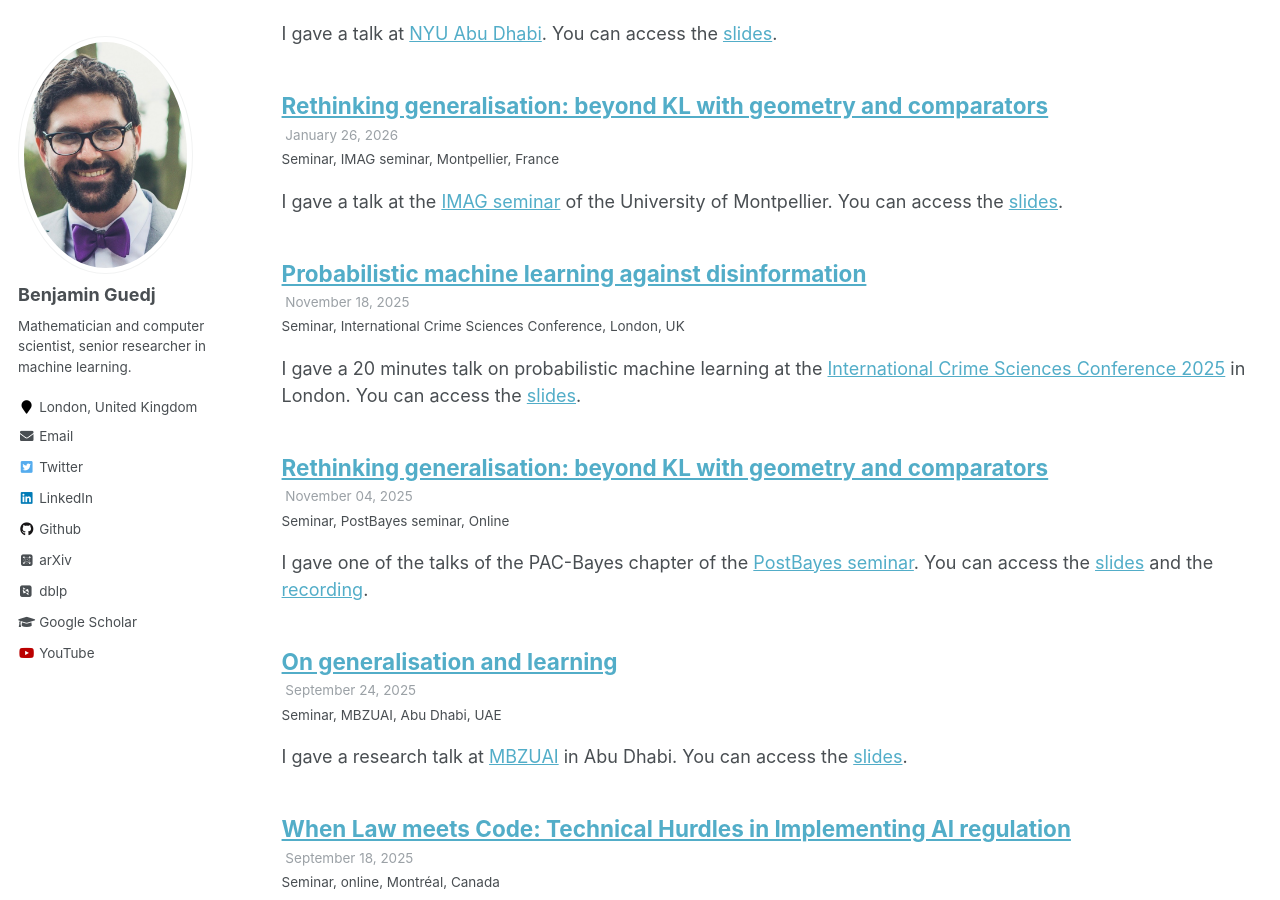
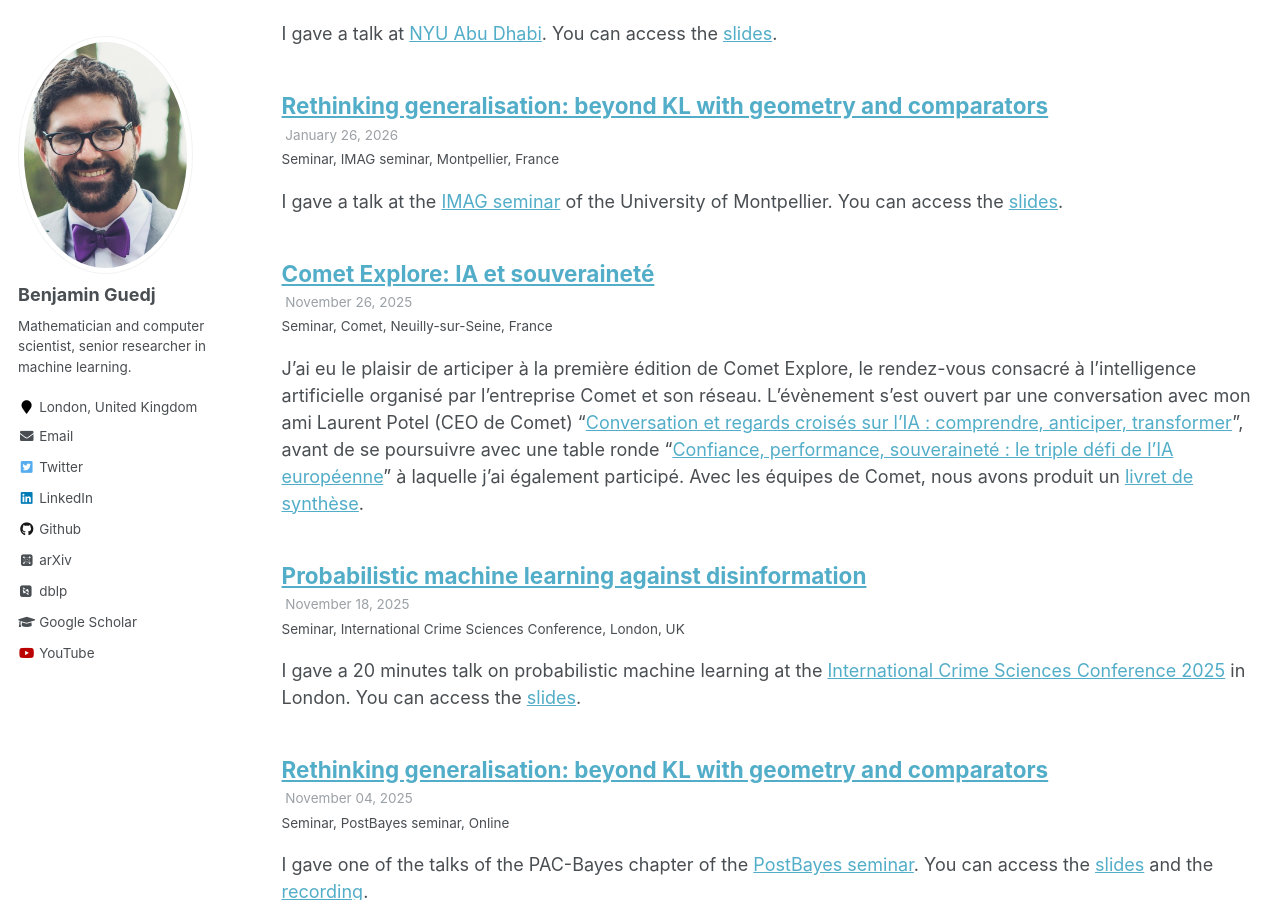
Before and after one commit to bguedj/bguedj.github.io, a Jekyll site: the page built from _pages/talks.html, in a window 1280 px wide and 900 px high, scrolled down 460 px. Built offline with Jekyll 4.4.1, drawn with Linux system fonts in a browser that asks for light colours; some web fonts are replaced.

Commit message:
add videos

```diff
--- /dev/null
+++ b/_talks/2025-11-26-conference-comet.md
@@ -0,0 +1,11 @@
+---
+title: "Comet Explore: IA et souveraineté"
+collection: talks
+type: "Seminar"
+permalink: /talks/2025-11-26-conference-comet
+venue: "Comet"
+date: 2025-11-26
+location: "Neuilly-sur-Seine, France"
+---
+
+J'ai eu le plaisir de articiper à la première édition de Comet Explore, le rendez-vous consacré à l'intelligence artificielle organisé par l'entreprise Comet et son réseau. L'évènement s'est ouvert par une conversation avec mon ami Laurent Potel (CEO de Comet) "[Conversation et regards croisés sur l’IA : comprendre, anticiper, transformer](https://youtu.be/e7H_G1qT7G8?si=OcexfM1NyfoZxzZc)", avant de se poursuivre avec une table ronde "[Confiance, performance, souveraineté : le triple défi de l’IA européenne](https://youtu.be/QEvuTRIfwUA?si=R1U-7hx_igvJ6Owm)" à laquelle j'ai également participé. Avec les équipes de Comet, nous avons produit un [livret de synthèse](files/comet-explore-nov-2025.pdf).
```
Also changed, not shown: _pages/service.md (+1 -1 lines), 1 other file.
